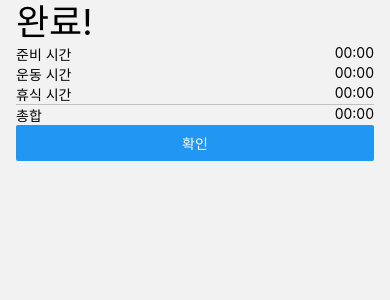
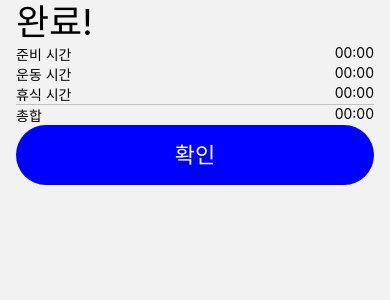
Before and after one commit to dev2820/TBT, a React Native app: screen /Finish in a window 390 px wide. Shown: the top 300 px of the page. Built offline with nearby package versions, Linux system fonts and the light colour scheme.

Commit message:
refactor/ FilledButton으로 Button 대체

```diff
--- /dev/null
+++ b/src/components/views/FilledButton.js
@@ -0,0 +1,33 @@
+import { StyleSheet, Text, TouchableOpacity } from "react-native";
+import globalStyle from "@assets/globalStyle";
+import THEME from "@constants/THEME";
+const FilledButton = ({ style, title, onPress, theme, textTheme }) => {
+  const themeStyle = { backgroundColor: theme || THEME.PRIMARY };
+  const textStyle = { color: textTheme || THEME.ON_PRIMARY };
+
+  return (
+    <TouchableOpacity
+      onPress={onPress}
+      activeOpacity={0.6}
+      underlayColor="#dddddd"
+      style={[styles.container, themeStyle, style]}
+    >
+      <Text style={[styles.title, globalStyle.TITLE_LARGE, textStyle]}>
+        {title}
+      </Text>
+    </TouchableOpacity>
+  );
+};
+
+const styles = StyleSheet.create({
+  container: {
+    alignItems: "center",
+    justifyContent: "center",
+    borderRadius: 80,
+  },
+  title: {
+    textAlign: "center",
+  },
+});
+
+export default FilledButton;
--- a/src/components/views/index.js
+++ b/src/components/views/index.js
@@ -7,6 +7,7 @@ import Confirm from "@components/views/Confirm";
 import RoundCard from "@components/views/RoundCard";
 import NumberPicker from "@components/views/NumberPicker";
 import Divider from "@components/views/Divider";
+import FilledButton from "@components/views/FilledButton";
 
 export {
   Card,
@@ -18,4 +19,5 @@ export {
   RoundCard,
   NumberPicker,
   Divider,
+  FilledButton,
 };
--- a/src/constants/THEME.js
+++ b/src/constants/THEME.js
@@ -4,8 +4,10 @@ export default {
   BREAK: "#03D055",
   REPS: "#33B5E5",
   PRIMARY: "#0000FF",
+  PRIMARY_LIGHTER: "rgba(0,0,255,0.75)",
   ALERT: "#FC4D4D",
   PLACEHOLDER: "rgba(0,0,0,0.1)",
   PLACEHOLDER_DARKER: "rgba(0,0,0,0.2)",
+  ON_PRIMARY: "rgba(255,255,255,1)",
   ON_SURFACE: "rgba(0,0,0,1)",
 };
--- a/src/screens/FinishPage.js
+++ b/src/screens/FinishPage.js
@@ -1,6 +1,6 @@
 import React from "react";
-import { Text, Button, View, StyleSheet } from "react-native";
-import { Page, Divider } from "@components/views";
+import { Text, View, StyleSheet } from "react-native";
+import { Page, Divider, FilledButton } from "@components/views";
 import { usePhaseStore } from "@store/phaseStore";
 import formatTime from "@utils/formatTime";
 import globalStyle from "@assets/globalStyle";
@@ -33,7 +33,13 @@ const TimerPage = ({ navigation }) => {
         <Text>총합</Text>
         <Text>{formatTime(phase.totalTime)}</Text>
       </View>
-      <Button onPress={goHome} title="확인"></Button>
+      <FilledButton
+        onPress={goHome}
+        title="확인"
+        theme={THEME.PRIMARY}
+        textTheme={THEME.ON_PRIMARY}
+        style={{ width: "100%", height: 60 }}
+      ></FilledButton>
     </Page>
   );
 };
```
